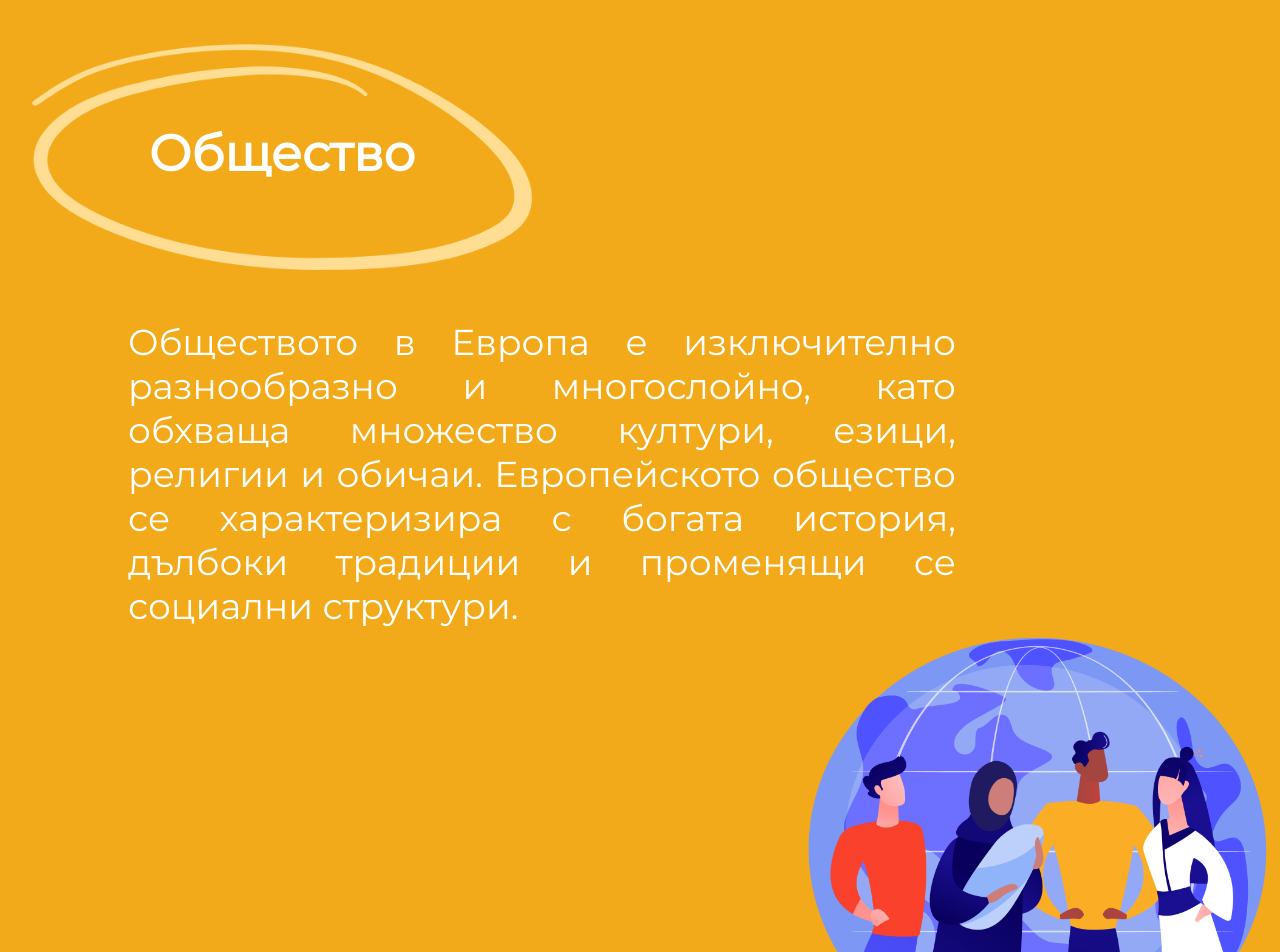
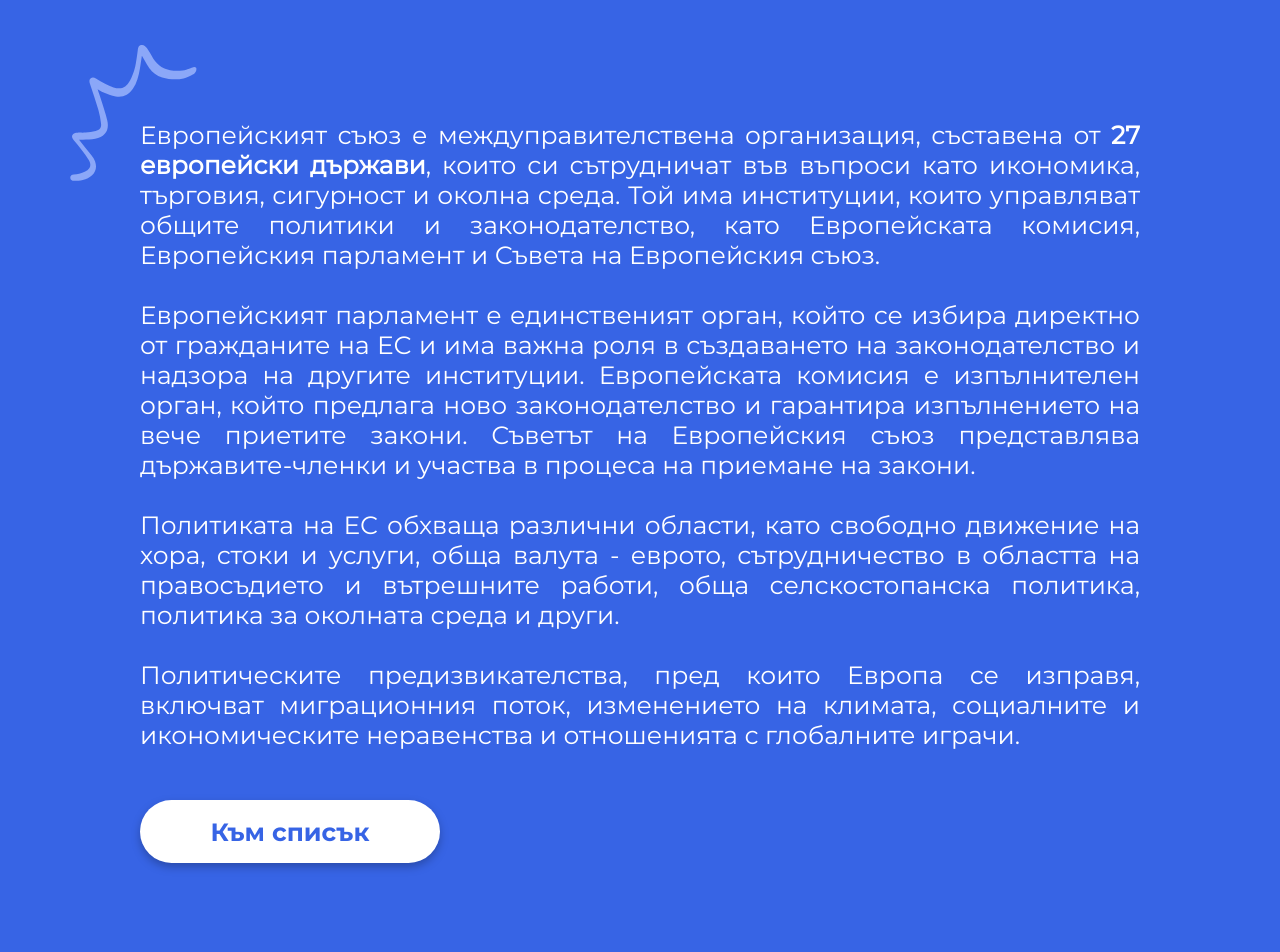
Before and after one commit to viksuper555/CIAC, a Next.js app: page /europe in a window 1280 px wide. Shown: the part 5520-6472 px from the top of the page. Built offline with nearby package versions, Linux system fonts and the light colour scheme.

Commit message:
Add Table and TextWithAction components

```diff
--- /dev/null
+++ b/components/table/index.tsx
@@ -0,0 +1,14 @@
+import styles from "./table.module.scss";
+
+interface Props {
+    tableImg: string;
+    className?: string;
+}
+
+export const Table = ({ className, tableImg }: Props) => {
+    return (
+        <div className={`${className} ${styles.politicsTableContainer}`}>
+            <img src={tableImg} className={styles.table}/>
+        </div>
+    )
+}
--- /dev/null
+++ b/components/table/table.module.scss
@@ -0,0 +1,30 @@
+.politicsTableContainer {
+    @apply flex justify-center items-center;
+    position: relative;
+    background: #3764E5;
+}
+
+.table {
+    width: 1000px;
+    height: 593px;
+
+    @media screen and (min-width: 1200px) {
+        width: 1160px;
+        height: 688px;
+    }
+
+    @media screen and (min-width: 1440px) {
+        width: 1400px;
+        height: 830px;
+    }
+
+    @media screen and (min-width: 1680px) {
+        width: 1620px;
+        height: 961px;
+    }
+
+    @media screen and (min-width: 1800px) {
+        width: 1725px;
+        height: 1023px;
+    }
+}
--- /dev/null
+++ b/components/textWithAction/index.tsx
@@ -0,0 +1,22 @@
+import styles from './textWithAction.module.scss';
+import { PropsWithChildren } from "react";
+
+interface Props extends PropsWithChildren {
+    scribbleImg: string;
+    className?: string;
+    hasActionBtn?: boolean
+    actionBtnTxt?: string;
+
+}
+
+export const TextWithAction = ({ scribbleImg, className, children, actionBtnTxt, hasActionBtn }: Props) => {
+    return <div className={`${className} ${styles.container}`}>
+        <img src={scribbleImg} className={styles.scribble}/>
+        {children}
+        {hasActionBtn &&
+            <div className={styles.actionBtn}>
+                {actionBtnTxt}
+            </div>
+        }
+    </div>
+}
--- /dev/null
+++ b/components/textWithAction/textWithAction.module.scss
@@ -0,0 +1,41 @@
+.scribble {
+    position: absolute;
+    top: 20px;
+    left: 20px;
+    width: 240px;
+}
+
+.container {
+    padding: 140px;
+    color: #FFF;
+    text-align: justify;
+    font-family: Montserrat;
+    font-size: 22px;
+    font-style: normal;
+    font-weight: 500;
+    line-height: normal;
+
+    @media screen and (min-width: 1100px) {
+        font-size: 25px;
+    }
+
+    @media screen and (min-width: 1300px) {
+        font-size: 28px;
+    }
+
+    @media screen and (min-width: 1750px) {
+        font-size: 32px;
+    }
+}
+
+.actionBtn {
+    @apply flex justify-center items-center;
+    font-family: 'Montserrat Bold';
+    color: #3764E5;
+    background: #fff;
+    filter: drop-shadow(0px 4px 4px rgba(0, 0, 0, 0.25));
+    width: 300px;
+    height: 63px;
+    margin-top: 50px;
+    border-radius: 90px;
+}
--- a/pages/europe/europe.module.scss
+++ b/pages/europe/europe.module.scss
@@ -245,33 +245,6 @@
     left: 1030px;
 }
 
-.politicsTableContainer {
-    @apply flex justify-center items-center;
-    position: relative;
+.bgBlue {
     background: #3764E5;
 }
-
-.politicsTable {
-    width: 1000px;
-    height: 593px;
-
-    @media screen and (min-width: 1200px) {
-        width: 1160px;
-        height: 688px;
-    }
-
-    @media screen and (min-width: 1440px) {
-        width: 1400px;
-        height: 830px;
-    }
-
-    @media screen and (min-width: 1680px) {
-        width: 1620px;
-        height: 961px;
-    }
-
-    @media screen and (min-width: 1800px) {
-        width: 1725px;
-        height: 1023px;
-    }
-}
--- a/pages/europe/index.tsx
+++ b/pages/europe/index.tsx
@@ -16,6 +16,8 @@ import SingleStickyNotePage from "@/components/singleStickyNotePage";
 import yellowSticky from "../../public/img/bulgaria/StickyBgYellow.png";
 import yellowElipse from "../../public/img/bulgaria/yellowElipse.png";
 import styles from './europe.module.scss';
+import { Table } from '@/components/table';
+import { TextWithAction } from "@/components/textWithAction";
 
 const Europe = () => {
     const [theme, setTheme] = useState("dark");
@@ -107,9 +109,47 @@ const Europe = () => {
                 downRightImage={'/img/europe/politics.png'}
                 downRightImageClass={styles.politicsImg}
             />
-            <div className={`${styles.sectionContainer} ${styles.politicsTableContainer}`}>
-                <img src={'/img/europe/politicsTable.png'} className={styles.politicsTable}/>
-            </div>
+            <Table
+                tableImg={'/img/europe/politicsTable.png'}
+                className={styles.sectionContainer}
+            />
+            <TextWithAction
+                className={`${styles.sectionContainer} ${styles.bgBlue}`}
+                scribbleImg={'/img/scribble.svg'}
+                hasActionBtn={true}
+                actionBtnTxt={"Към списък"}
+            >
+                <p>
+                    Европейският съюз е междуправителствена организация, съставена
+                    от <b>27 европейски държави</b>, които си сътрудничат във въпроси
+                    като икономика, търговия, сигурност и околна среда.
+                    Той има институции, които управляват общите политики и законодателство,
+                    като Европейската комисия, Европейския парламент и Съвета на Европейския съюз.
+                </p>
+                <br/>
+                <p>
+                    Европейският парламент е единственият орган, който се избира
+                    директно от гражданите на ЕС и има важна роля в създаването на
+                    законодателство и надзора на другите институции. Европейската
+                    комисия е изпълнителен орган, който предлага ново законодателство и
+                    гарантира изпълнението на вече приетите закони. Съветът на
+                    Европейския съюз представлява държавите-членки и участва в
+                    процеса на приемане на закони.
+                </p>
+                <br/>
+                <p>
+                    Политиката на ЕС обхваща различни области, като свободно движение
+                    на хора, стоки и услуги, обща валута - еврото, сътрудничество
+                    в областта на правосъдието и вътрешните работи, обща селскостопанска
+                    политика, политика за околната среда и други.
+                </p>
+                <br/>
+                <p>
+                    Политическите предизвикателства, пред които Европа се изправя,
+                    включват миграционния поток, изменението на климата, социалните и
+                    икономическите неравенства и отношенията с глобалните играчи.
+                </p>
+            </TextWithAction>
             <MainTopic
                 titleImage={yellowTitleCircle}
                 background={"yellowBackgroundEurope"}
```
Also changed, not shown: public/img/scribble.svg (added).
